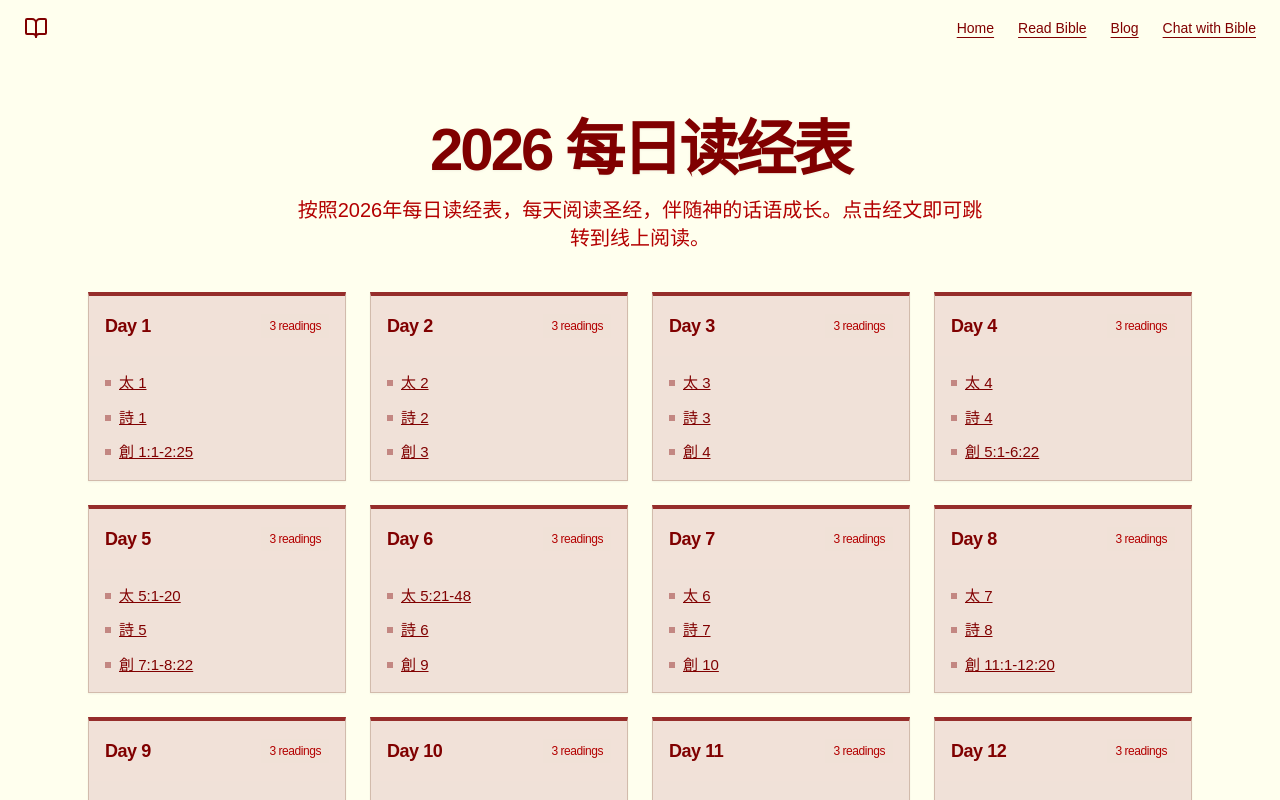
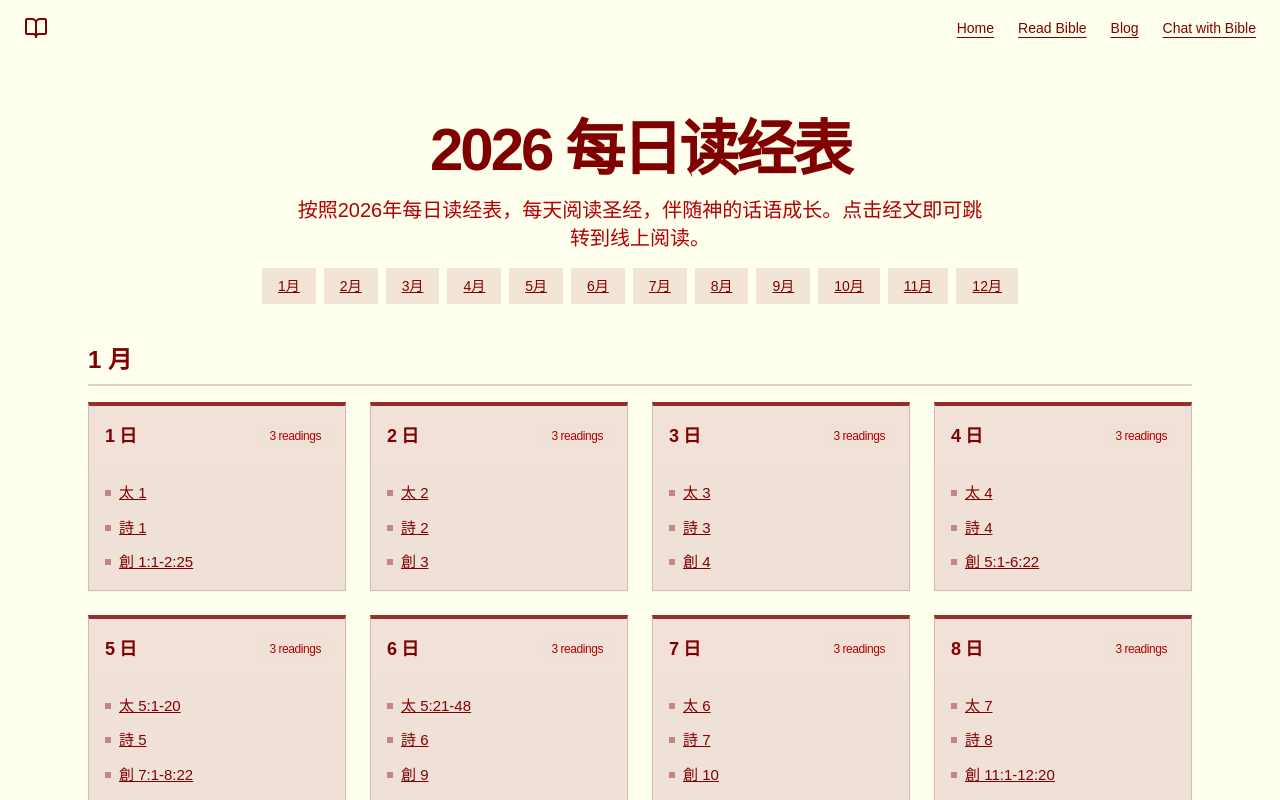
Before and after one commit to haikukoten/bible-app, a Next.js app: page /2026-daily-reading-plan in a window 1280 px wide. Shown: the top 800 px of the page. Built offline with nearby package versions, Linux system fonts and the light colour scheme; no server answers.

Commit message:
Update 2026 daily reading plan: display month/date format with navigation buttons

```diff
--- a/app/2026-daily-reading-plan/page.tsx
+++ b/app/2026-daily-reading-plan/page.tsx
@@ -9,7 +9,34 @@ export const metadata: Metadata = {
   keywords: ['2026 每日读经表', 'Bible reading plan', '每日读经', '2026', '圣经'],
 };
 
+function getMonthAndDate(day: number): { month: number; date: number } {
+  const months = [31, 28, 31, 30, 31, 30, 31, 31, 30, 31, 30, 31];
+  let remaining = day;
+  for (let month = 0; month < months.length; month++) {
+    if (remaining <= months[month]) {
+      return { month: month + 1, date: remaining };
+    }
+    remaining -= months[month];
+  }
+  return { month: 12, date: 31 };
+}
+
+const MONTH_NAMES = ['1月', '2月', '3月', '4月', '5月', '6月', '7月', '8月', '9月', '10月', '11月', '12月'];
+
 export default function DailyReadingPlan2026() {
+  const groupedByMonth: { month: number; days: typeof planData }[] = [];
+
+  for (let i = 0; i < planData.length; i++) {
+    const dayItem = planData[i];
+    const { month } = getMonthAndDate(dayItem.day);
+    const existing = groupedByMonth.find(g => g.month === month);
+    if (existing) {
+      existing.days.push(dayItem);
+    } else {
+      groupedByMonth.push({ month, days: [dayItem] });
+    }
+  }
+
   return (
     <section className="w-full py-8 md:py-12 lg:py-16 bg-background">
       <div className="container px-4 md:px-6 max-w-6xl mx-auto">
@@ -20,21 +47,40 @@ export default function DailyReadingPlan2026() {
           <p className="mx-auto max-w-[700px] text-muted-foreground md:text-xl font-medium">
             按照2026年每日读经表，每天阅读圣经，伴随神的话语成长。点击经文即可跳转到线上阅读。
           </p>
+          <div className="flex flex-wrap justify-center gap-2 mt-4">
+            {MONTH_NAMES.map((name, idx) => (
+              <a
+                key={idx}
+                href={`#month-${idx + 1}`}
+                className="px-4 py-2 bg-primary/10 hover:bg-primary/20 text-primary font-medium rounded-full transition-colors text-sm"
+              >
+                {name}
+              </a>
+            ))}
+          </div>
         </div>
 
+        <div className="space-y-8">
+          {groupedByMonth.map(({ month, days }) => (
+            <div key={month} id={`month-${month}`}>
+              <h2 className="text-2xl font-bold mb-4 text-primary border-b-2 border-primary/20 pb-2">
+                {month} 月
+              </h2>
               <div className="grid grid-cols-1 sm:grid-cols-2 md:grid-cols-3 lg:grid-cols-4 gap-6">
-          {planData.map((dayItem) => (
+                {days.map((dayItem) => (
                   <Card key={`day-${dayItem.day}`} className="shadow-sm hover:shadow-lg transition-all duration-300 transform hover:-translate-y-1 overflow-hidden border-t-4 border-t-primary/80">
                     <CardHeader className="bg-muted/30 pb-3 p-4">
                       <CardTitle className="text-lg font-bold flex items-center justify-between">
-                  <span>Day {dayItem.day}</span>
+                        <span>{(() => {
+                          const { date } = getMonthAndDate(dayItem.day);
+                          return `${date} 日`;
+                        })()}</span>
                         <span className="text-xs font-normal text-muted-foreground bg-secondary/50 px-2 py-1 rounded-full">3 readings</span>
                       </CardTitle>
                     </CardHeader>
                     <CardContent className="p-4 pt-4 bg-card">
                       <ul className="space-y-3">
-                  {dayItem.readings.map((reading, idx) => {
-                    return (
+                        {dayItem.readings.map((reading, idx) => (
                           <li key={idx} className="group flex items-center">
                             <div className="w-1.5 h-1.5 rounded-full bg-primary/40 mr-2 group-hover:bg-primary transition-colors"></div>
                             <Link
@@ -44,14 +90,16 @@ export default function DailyReadingPlan2026() {
                               {reading.display}
                             </Link>
                           </li>
-                    );
-                  })}
+                        ))}
                       </ul>
                     </CardContent>
                   </Card>
                 ))}
               </div>
             </div>
+          ))}
+        </div>
+      </div>
     </section>
   );
 }
```
Lines whose indentation alone changed are shown as unchanged.
